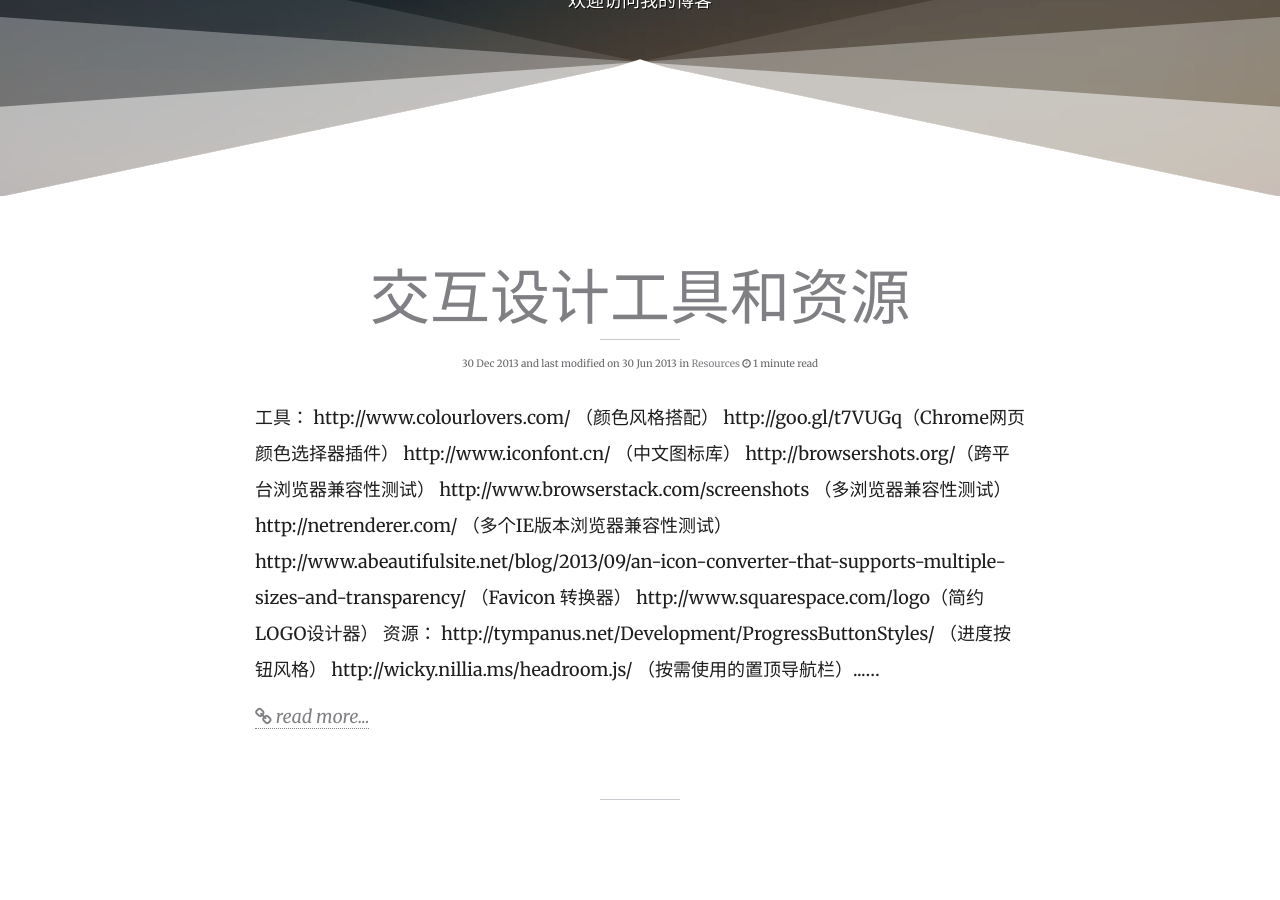
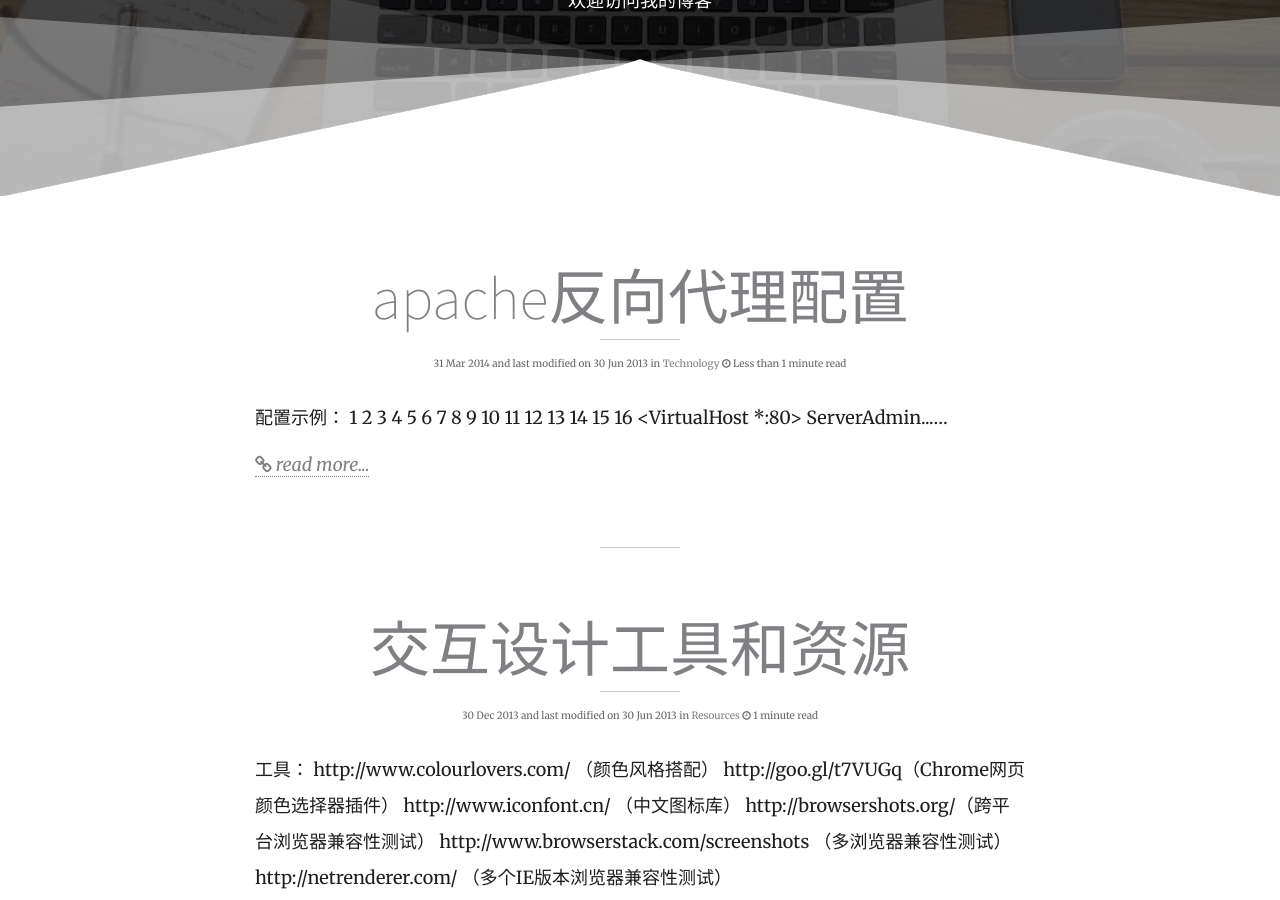
Before and after one commit to zyhwyl/zyhwyl.github.io, a Jekyll site: the page built from index.html, in a window 1280 px wide and 900 px high, scrolled down 344 px. Built offline with Jekyll 4.4.1, drawn with Linux system fonts in a browser that asks for light colours; nearby versions of some CDN libraries; library files that are not in the unit come from our copies; the list of posts is cut into pages by our own code.

Commit message:
add a article (apache 反向代理)

```diff
--- a/_config.yml
+++ b/_config.yml
@@ -3,7 +3,7 @@ description:      "欢迎访问我的博客"
 logo:             avatar.jpg
 disqus_shortname: silver
 # Assign a default image for your site's header and footer
-default_bg:       back.jpg
+default_bg:       appleback.jpg
 search:           true
 share:            true
 # Read Time is a calculator tp provide post read-time based on word count. Usage is recommended.
--- /dev/null
+++ b/_posts/2014-03-31-apache-proxy.md
@@ -0,0 +1,33 @@
+---
+layout: post
+title: "apache反向代理配置"
+description: "apache反向代理配置"
+category: Technology
+tags: [technology,apache]
+modified: 2013-06-30
+image:
+  feature: zunyi.jpg
+comments: true
+share: true
+---
+
+##配置示例：
+
+{% highlight ruby linenos %}
+<VirtualHost *:80>
+        ServerAdmin webmaster@localhost
+        ServerName ball.silverzhang.info
+        ServerAlias ball.silverzhang.info
+
+        ProxyRequests off
+    <Proxy *>
+        Order deny,allow
+        Allow from all
+    </Proxy>
+
+    <Location />
+        ProxyPass http://127.0.0.1:3000/
+        ProxyPassReverse http://127.0.0.1:3000/
+    </Location>
+</VirtualHost>
+{% endhighlight %}
--- a/index.html
+++ b/index.html
@@ -1,7 +1,7 @@
 ---
 layout: home
 title: 首页
-description: "大家好，我是一名对多种后端语言都很熟悉的前端工程师，一名开源爱好者，也是一名在路上的创业者。有自己的产品sense，欢迎大家和我讨论交流。"
+description: "it`s a my blog"
 headline: An Engineer's Diary
 tags: []
 ---
```
Also changed, not shown: _posts/2013-12-30-design-resourses.md (+4 -0 lines), images/appleback.jpg (added).
